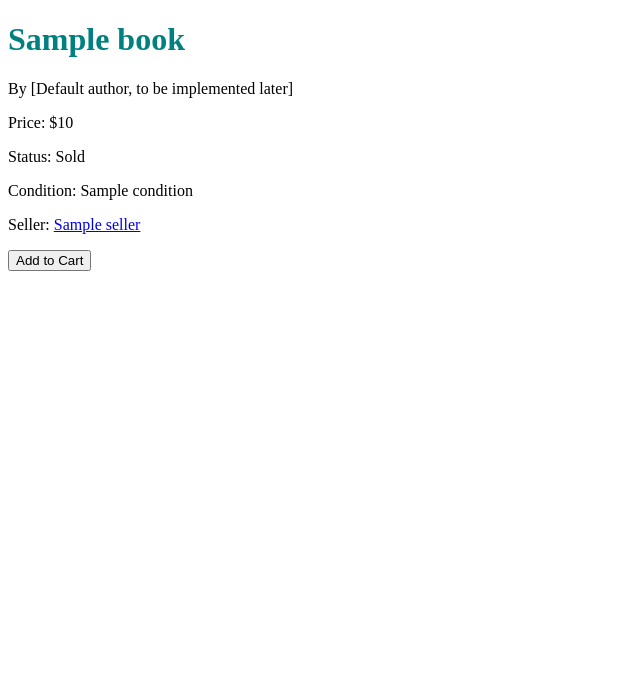
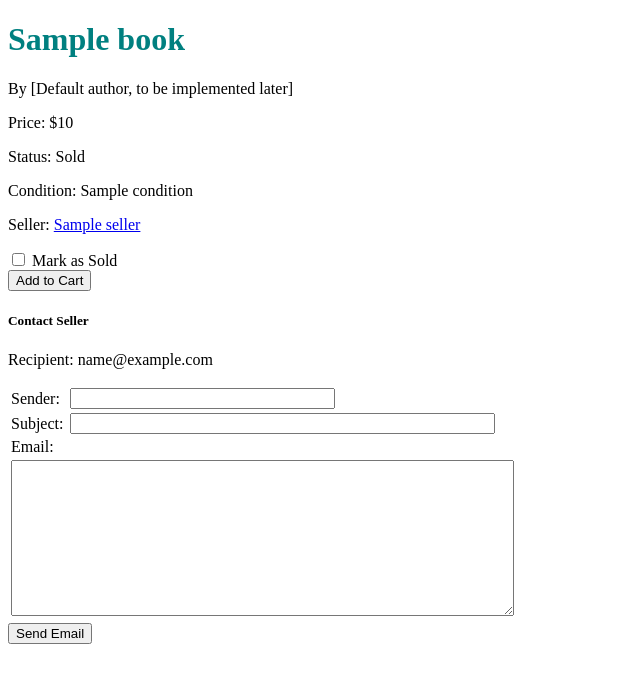
Before and after one commit to joycezhao2/CS304_Textbook_Market, a Flask app: template alpha/templates/book.html in a window 1280 px wide. Shown: the top 683 px of the page, without its empty margins (0-640 px from the left). Run offline with Flask 2, Linux system fonts and the light colour scheme; the template is opened without the code that fills it: most values are stand-ins (such as "Sample title", 1, 10 or a date in 2020).

Commit message:
added email capabilites to the book page

```diff
--- a/alpha/app.py
+++ b/alpha/app.py
@@ -7,6 +7,19 @@ app = Flask(__name__)
 import random
 import lookup
 from flask_cas import CAS
+
+#flask-mail imports
+from flask_mail import Mail, Message
+app.config.update(
+    DEBUG=True,
+    # EMAIL SETTINGS
+    MAIL_SERVER='localhost',    # default; works on Tempest
+    MAIL_PORT=25,               # default
+    MAIL_USE_SSL=False,         # default
+    MAIL_USERNAME='textbookmarket@wellesley.edu'
+)
+mail = Mail(app)
+# end of mail stuff;
 
 app.secret_key = 'your secret here'
 # replace that with a random key
@@ -171,6 +184,32 @@ def user(username):
                             selling=selling,
                             username=loggedIn)
 
+@app.route('/send_mail/', methods=["GET", "POST"])
+def send_mail():
+    if request.method == 'GET':
+        return redirect(request.referrer)
+    else:
+        try:
+             # throw error if there's trouble
+            sender = request.form['sender']
+            recipient = request.form.get("userEmail")
+            subject = request.form['subject']
+            body = request.form['body']
+            # print(['form',sender,recipient,subject,body])
+            msg = Message(subject=subject,
+                          sender=sender,
+                          recipients=[recipient],
+                          body=body)
+            # print(['msg',msg])
+            mail.send(msg)
+            flash('email sent successfully')
+            return redirect(request.referrer)
+
+        except Exception as err:
+            print(['err',err])
+            flash('form submission error'+str(err))
+            return redirect(request.referrer)
+
 ''' Route to display handle the buttons in the search page '''
 @app.route('/bookreq/', methods=["POST"])
 def bookreq():
--- a/alpha/templates/book.html
+++ b/alpha/templates/book.html
@@ -13,11 +13,28 @@
 <p>Condition: {{book['condition']}}</p>
 <p>Seller: <a href="{{url_for('user', username=seller['username'])}}">{{seller['name']}}</a></p>
 
+<input type="checkbox" name="markAsSold" value="soldStatus"> Mark as Sold <br>
+
 <form method="POST" action="/addCart/">
     <input type="hidden" name="bookid" value="{{book['id']}}">
     <input type="submit" name="submit" value="Add to Cart">
 </form>
 
+<h5>Contact Seller</h5>
+<form method="POST" action="/send_mail/">
+<table>
+    <p> Recipient: {{seller['email']}} </p>
+    <tr><td><label for="sender">Sender:</td>
+        <td><input type="text" id="sender" name="sender" size="30"></td></tr>
+    <tr><td><label for="subject">Subject:</td>
+        <td><input type="text" id="subject" name="subject" size="50"></td></tr>
+    <tr><td colspan="2"><label for="body">Email:</td></tr>
+    <tr><td colspan="2"><textarea rows=10 cols=60 id="body" name="body"></textarea></td></tr>
+</table>
+    <input type="hidden" name="userEmail" value="{{seller['email']}}">
+    <input type="submit" name="submit" value="Send Email">
+</form>
+
 {% endblock %}
 
 </html>
--- a/alpha/templates/users.html
+++ b/alpha/templates/users.html
@@ -13,6 +13,8 @@
     {% for book in selling %}
         <li>
             <a href="{{url_for('book', id=book['id'])}}">{{book['title']}}</a>
+            <span><input type="checkbox" name="markAsSold" value="soldStatus"> Sold <br>
+            </span>
         </li>
     {% endfor %}
     </ul>
```
Also changed, not shown: 1 other file.
